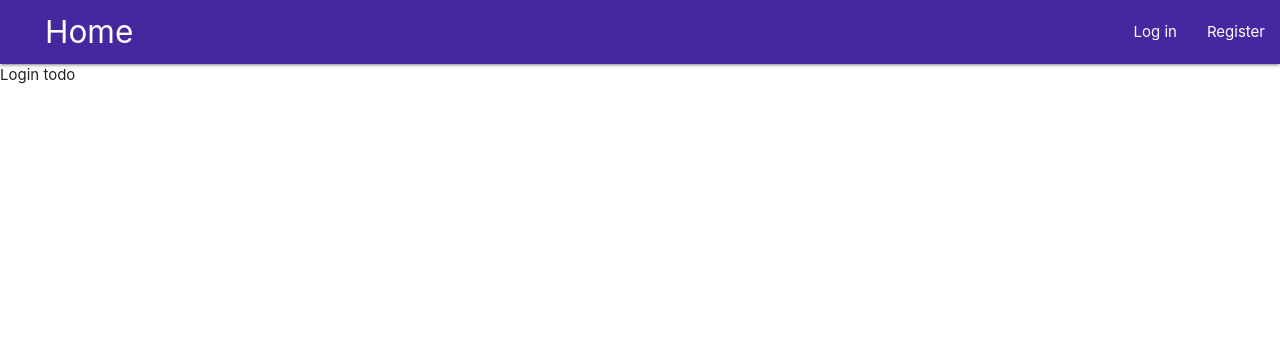
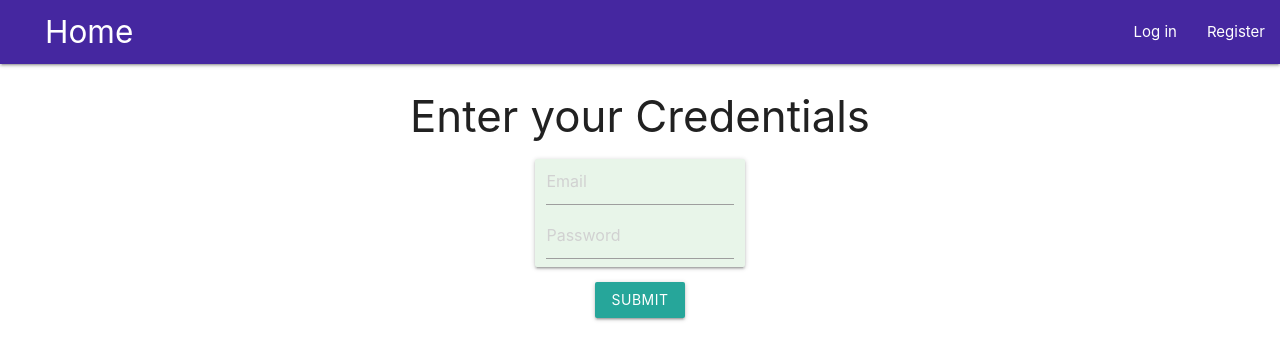
Before and after one commit to rarress/brollo, a React (Create React App) app in the folder client/: page /login in a window 1280 px wide. Shown: the top 360 px of the page. Built offline with nearby package versions, Linux system fonts and the light colour scheme.

Commit message:
added login page

```diff
--- /dev/null
+++ b/client/src/components/Login/Field.js
@@ -0,0 +1,11 @@
+import React from 'react'
+export default function Field({placeholder,type,inputHandler}) {
+    return (
+        <div>
+          <input placeholder={placeholder} id={placeholder} type={type} className="validate" onChange={inputHandler}/>
+
+
+        </div>
+
+    )
+}
--- /dev/null
+++ b/client/src/components/Login/FrontMessage.js
@@ -0,0 +1,11 @@
+import React from 'react'
+
+export default function FrontMessage({message}) {
+    let textClass=""
+    if(!message.includes('Enter your Credentials')) {
+        textClass="red-text text-darken-2"
+    }
+    return (
+        <h3 className={textClass}>{message}</h3>
+    )
+}
--- /dev/null
+++ b/client/src/components/Login/Submit.js
@@ -0,0 +1,33 @@
+import React from 'react'
+import { Button } from 'react-materialize'
+export default function Submit({ data, setMessage }) {
+
+  const submitData = (e) => {
+
+    if (!data.Email) {
+      setMessage("Enter your Email")
+      return
+    }
+
+    if( !data.Password){
+      setMessage("Enter your Password")
+      return
+      }
+
+  }
+
+  return (
+    <>
+      <Button
+        node="button"
+        type="submit"
+        waves="light"
+        onClick={submitData}
+      >
+
+        Submit
+      </Button>
+
+    </>
+  )
+}
--- a/client/src/components/Login/index.js
+++ b/client/src/components/Login/index.js
@@ -1,10 +1,35 @@
-import React from 'react'
+import React,{useState} from 'react'
+import { Col, Row, CardPanel} from 'react-materialize'
+import Field from './Field'
+import Submit from './Submit'
+import FrontMessage from '../Login/FrontMessage'
+const Login = () => {
 
-const Login = () => {
+  const [data,setData] = useState({})
+  const [message,setMessage] = useState('Enter your Credentials')
+  const inputHandler = (e) => {
+    const newData = {}
+    newData[e.target.placeholder] = e.target.value
+    setData(prevData => {
+      return {...prevData,...newData} //insereaza array-ul newData[Pass],newData[Email] in data => {Email: ... , Password: ....}
+    } )
+
+
+  }
+
   return (
-  <div >
-    Login todo
-  </div>
+  <Row >
+    <Col className="col s12 responsive center-align">
+    <FrontMessage message={message}/>
+      <CardPanel className="green lighten-5 col s2 ">
+        <Field placeholder="Email" type="email" inputHandler={inputHandler}/>
+        <Field placeholder="Password" type="password"  inputHandler={inputHandler} />
+
+     </CardPanel>
+     <Submit data={data} setMessage={setMessage}/>
+    </Col>
+
+  </Row>
   )
 }
 
```
